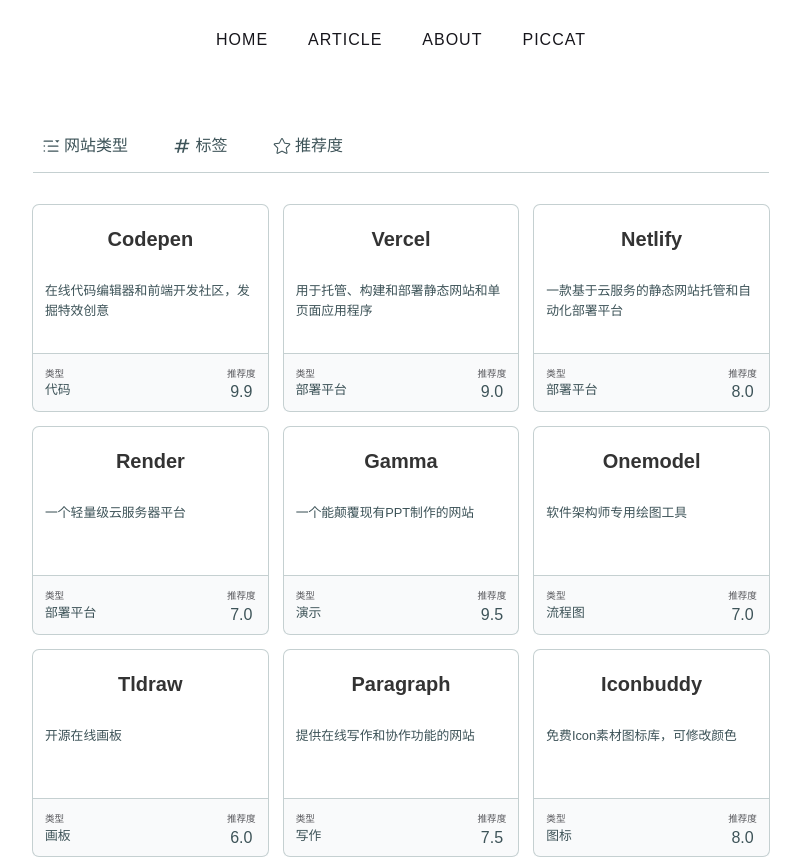
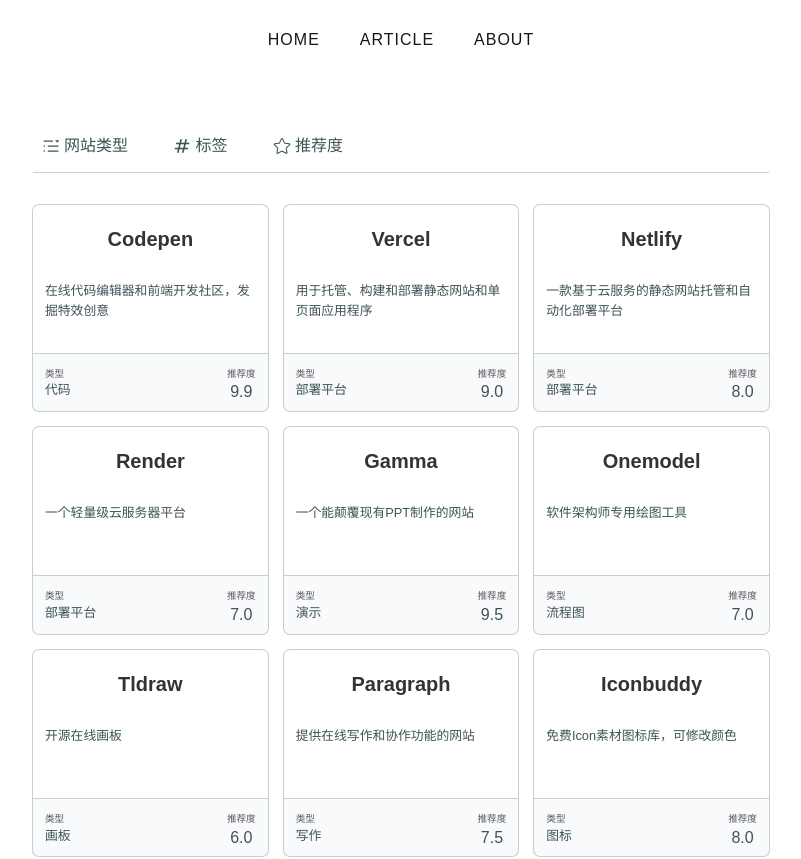
Before and after one commit to liu-ziting/Blog-23, a Vue app: page / in a window 1280 px wide. Shown: the top 859 px of the page, without its empty margins (239-1040 px from the left). Built offline with nearby package versions, Linux system fonts and the light colour scheme; a web font is replaced by a local one.

Commit message:
隐藏照片墙

```diff
--- a/src/App.vue
+++ b/src/App.vue
@@ -10,9 +10,6 @@
             </router-link>
             <router-link to="/About">
                 <a href="javascript:;">About</a>
-            </router-link>
-            <router-link to="/PicCat">
-                <a href="javascript:;">PicCat</a>
             </router-link>
         </nav>
         <div class="main">
```
